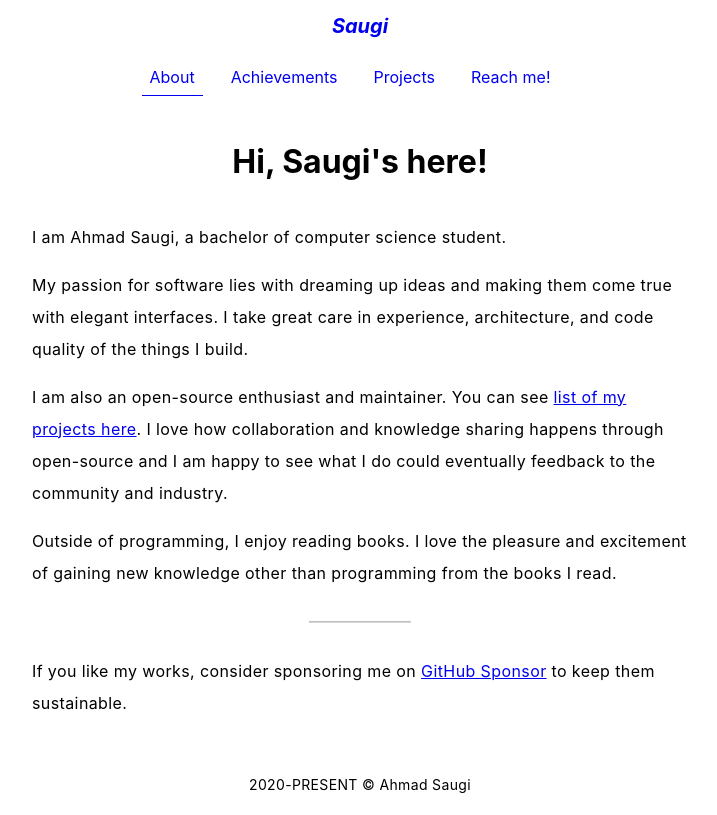
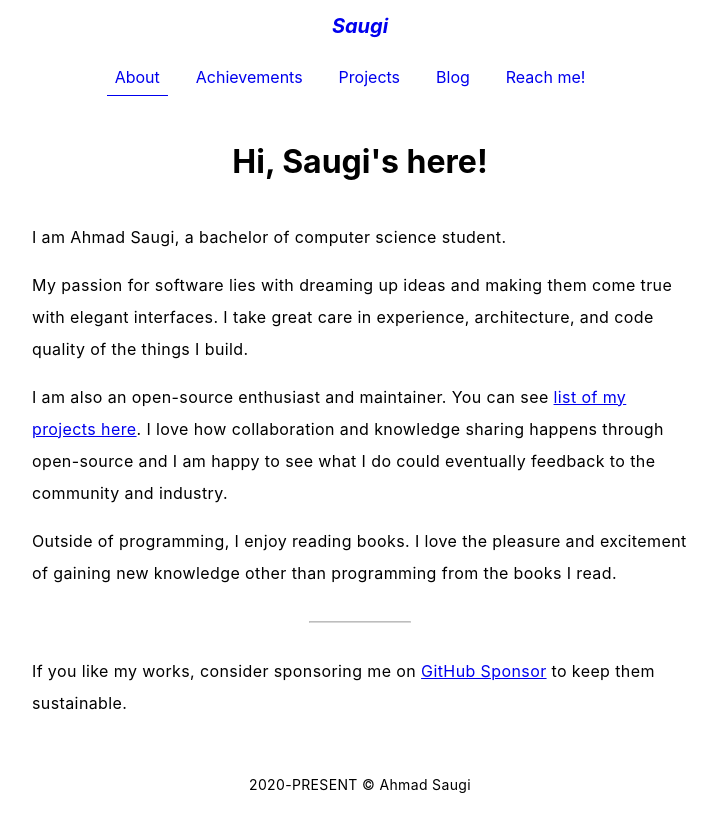
Before and after one commit to zuramai/saugi.me, a Nuxt app: page / in a window 1280 px wide. Shown: the whole page, without its empty margins (280-997 px from the left). Built offline with nearby package versions, Linux system fonts and the light colour scheme.

Commit message:
feat: add blog to navbar

```diff
--- a/components/Navbar.vue
+++ b/components/Navbar.vue
@@ -41,6 +41,9 @@ const toggleDark = useToggle(isDark)
           <nuxt-link to="/projects" class="navbar__link">Projects</nuxt-link>
         </li>
         <li class="navbar__item">
+          <a target="_blank" href="https://blog.saugi.me" class="navbar__link">Blog</a>
+        </li>
+        <li class="navbar__item">
           <nuxt-link to="/contact" class="navbar__link">Reach me!</nuxt-link>
         </li>
         <li class="navbar__item ">
```
